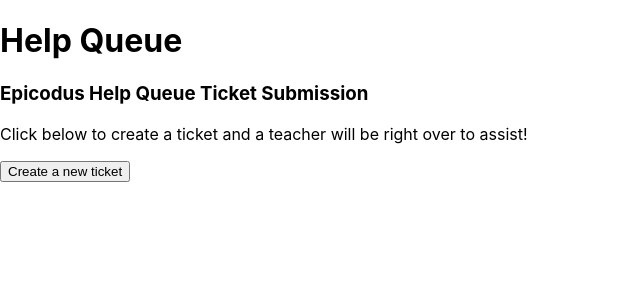
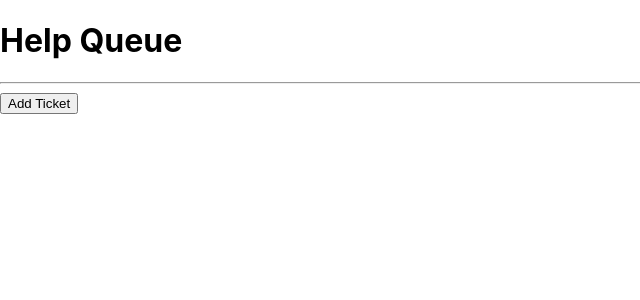
Before and after one commit to lmschless/react-practice, a React (Create React App) app: page / in a window 1280 px wide. Shown: the top 300 px of the page, without its empty margins (0-640 px from the left). Built offline with nearby package versions, Linux system fonts and the light colour scheme.

Commit message:
stipped out custom code to match example.

```diff
--- a/src/components/NewTicketForm.js
+++ b/src/components/NewTicketForm.js
@@ -18,7 +18,8 @@
 				<input type="text" name="names" placeholder="Pair Names" />
 				<input type="text" name="location" placeholder="Location" />
 				<textarea name="issue" placeholder="Describe your issue." />
-				<button type="submit">Help!</button>
+				<br />
+				<button type="submit">Save ticket</button>
 			</form>
 		</React.Fragment>
 		// <div>
--- a/src/components/TicketControl.js
+++ b/src/components/TicketControl.js
@@ -8,8 +8,8 @@
 		this.state = {
 			formVisableOnPage: false,
 			masterTicketList: [],
-			clickCounter: 0,
-			buttonText: 'Create a new ticket',
+			// clickCounter: 0,
+			// buttonText: 'Create a new ticket',
 			currentlyVisibleState: (
 				<React.Fragment>
 					<h3>Epicodus Help Queue Ticket Submission</h3>
@@ -28,110 +28,34 @@
 			masterTicketList: newMasterTicketList,
 			formVisibleOnPage: false
 		});
-		// this.updateTicketList();
 	};
 
-	updateTicketList = () => {
-		this.setState({
-			currentlyVisibleState: <TicketList ticketList={this.state.masterTicketList} />
-		});
-	};
-
-	// handleClick = () => {
-	// 	this.setState((prevState) => ({
-	// 		formVisibleOnPage: !prevState.formVisibleOnPage
-	// 	}));
-	// };
 	handleClick = () => {
-		// if (this.state.formVisibleOnPage) {
-		// 	{
-		// 		this.setState({
-		// 			currentlyVisibleState: (
-		// 				<NewTicketForm onNewTicketCreation={this.handleAddingNewTicketToList} />
-		// 			),
-		// 			buttonText: 'Return to Ticket List'
-		// 		});
-		// 	}
-		// } else {
-		// 	{
-		// 		this.setState({
-		// 			currentlyVisibleState: (
-		// 				<TicketList ticketList={this.state.masterTicketList} />
-		// 			),
-		// 			buttonText: 'Add Ticket'
-		// 		});
-		// 	}
-		// }
-		if (this.state.clickCounter === 0) {
-			this.setState({
-				currentlyVisibleState: (
-					<p>
-						Have you gone through all the steps on the Learn How to Program debugging
-						lesson?
-					</p>
-				)
-			});
-			this.setState({ buttonText: 'Yes I have reviewed the material.' });
-			this.setState({ clickCounter: this.state.clickCounter + 1 });
-		}
-		if (this.state.clickCounter === 1) {
-			this.setState({
-				currentlyVisibleState: <p>Have you asked another pair for help?</p>
-			});
-			this.setState({ buttonText: 'Yes I have asked another pair.' });
-			this.setState({ clickCounter: this.state.clickCounter + 1 });
-		}
-		if (this.state.clickCounter === 2) {
-			this.setState({
-				currentlyVisibleState: (
-					<p>
-						Have you spent 15 minutes going through through the problem documenting
-						every step?
-					</p>
-				)
-			});
-			this.setState({
-				buttonText: 'Yes I tried multiple methods to solve the problem.'
-			});
-			this.setState({ clickCounter: this.state.clickCounter + 1 });
-		}
-		if (this.state.clickCounter === 3) {
-			this.setState({
-				currentlyVisibleState: (
-					<NewTicketForm onNewTicketCreation={this.handleAddingNewTicketToList} />
-				),
-				buttonText: 'Add another ticket',
-				clickCounter: this.state.clickCounter + 1
-			});
-		}
-		if (this.state.clickCounter === 4) {
-			this.setState({
-				currentlyVisibleState: (
-					<TicketList ticketList={this.state.masterTicketList} />
-				),
-				clickCounter: 3
-			});
-		}
+		this.setState((prevState) => ({
+			formVisibleOnPage: !prevState.formVisibleOnPage
+		}));
 	};
 
 	render() {
-		// let currentlyVisibleState = null;
-		// let buttonText = 'Add a new ticket';
-		// if (this.state.formVisibleOnPage) {
-		// 	currentlyVisibleState = (
-		// 		<NewTicketForm onNewTicketCreation={this.handleAddingNewTicketToList} />
-		// 	);
-		// } else {
-		// 	currentlyVisibleState = (
-		// 		<TicketList ticketList={this.state.masterTicketList} />
-		// 	);
-		// }
+		let currentlyVisibleState = null;
+		let buttonText = null;
+		if (this.state.formVisibleOnPage) {
+			currentlyVisibleState = (
+				<NewTicketForm onNewTicketCreation={this.handleAddingNewTicketToList} />
+			);
+			buttonText = 'Return to ticket list';
+		} else {
+			currentlyVisibleState = (
+				<TicketList ticketList={this.state.masterTicketList} />
+			);
+			buttonText = 'Add Ticket';
+		}
 		return (
 			<React.Fragment>
-				{/* {currentlyVisibleState} */}
-				{this.state.currentlyVisibleState}
-				{/* <button onClick={this.handleClick}>{buttonText}</button> */}
-				<button onClick={this.handleClick}>{this.state.buttonText}</button>
+				{currentlyVisibleState}
+				{/* {this.state.currentlyVisibleState} */}
+				<button onClick={this.handleClick}>{buttonText}</button>
+				{/* <button onClick={this.handleClick}>{this.state.buttonText}</button> */}
 			</React.Fragment>
 		);
 	}
```
